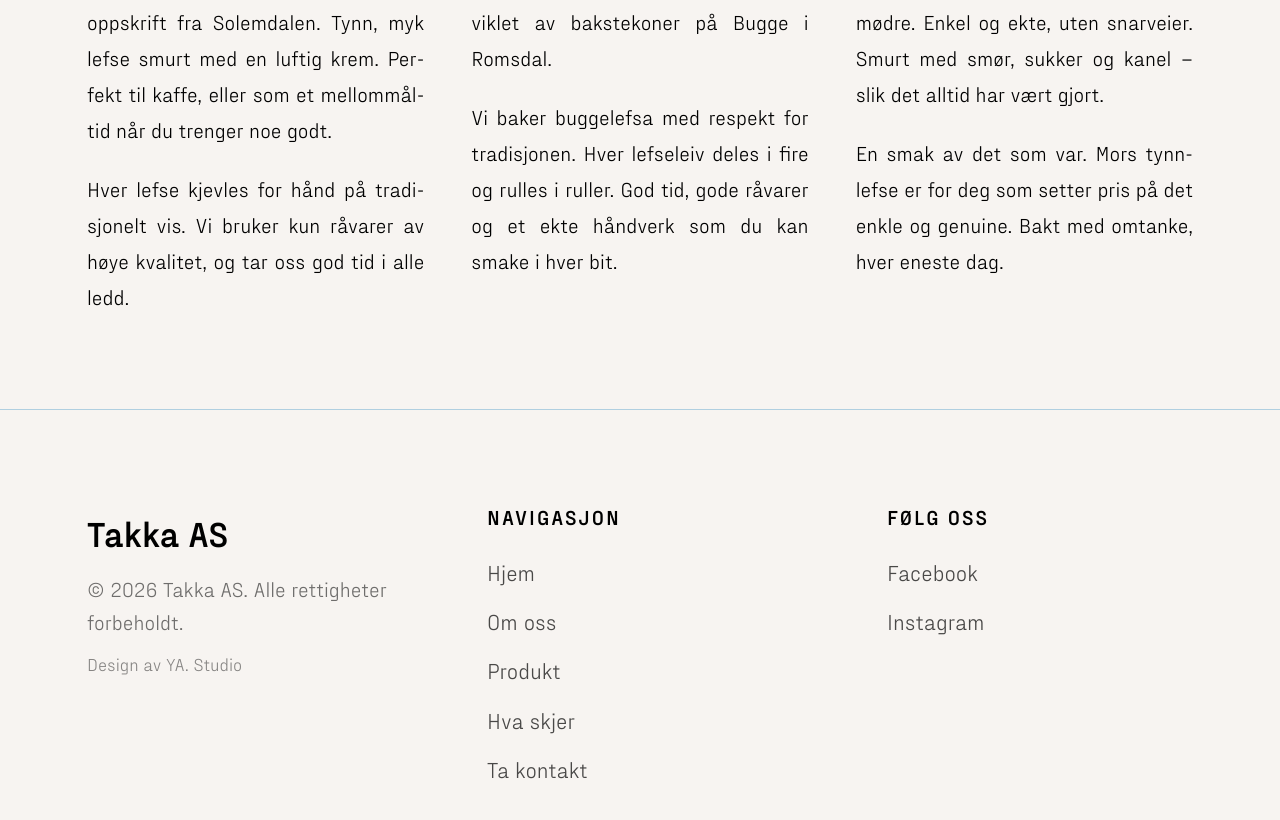
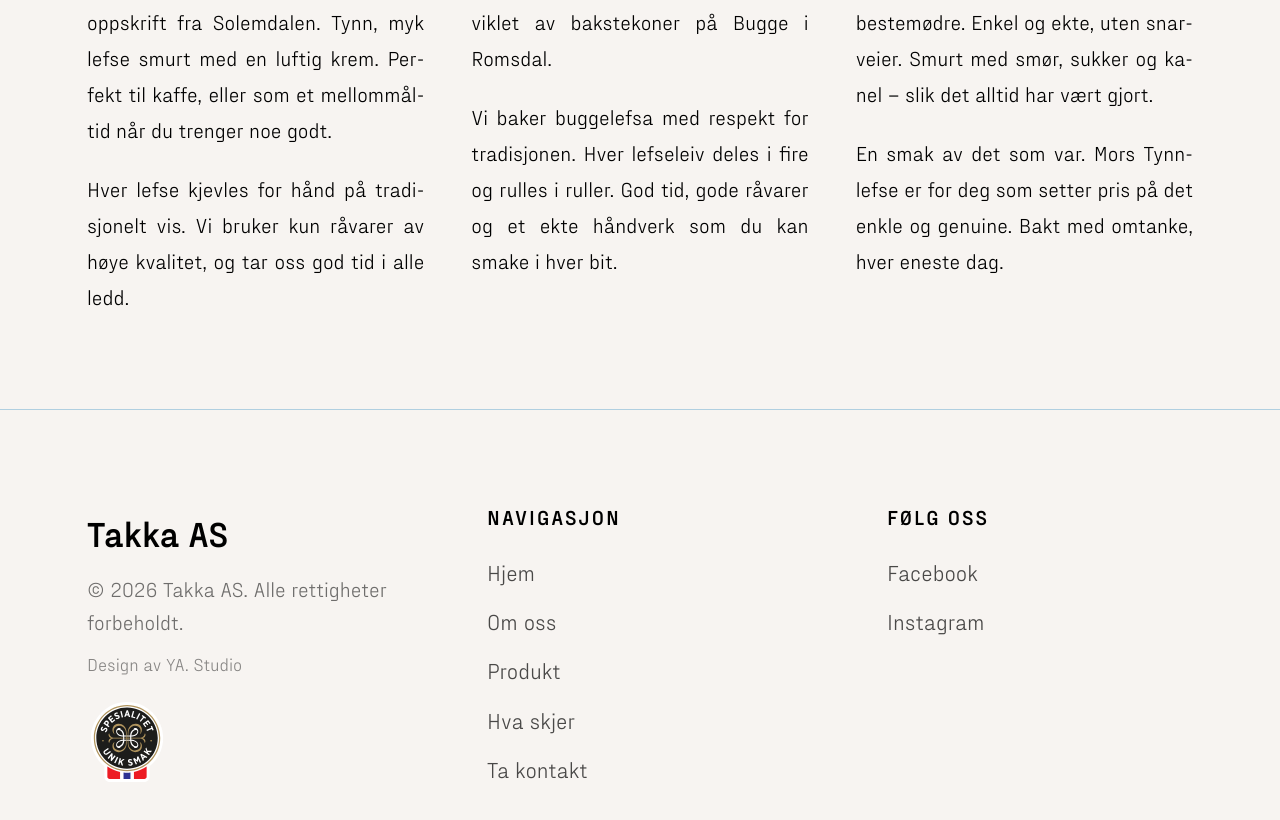
Before and after one commit to funcode2021/takka, a React (Vite) app: page /produkt in a window 1280 px wide. Shown: the part 684-1504 px from the top of the page. Built offline with nearby package versions, Linux system fonts and the light colour scheme; a web font is replaced by a local one.

Commit message:
added Spesialitet badge + fix some text

```diff
--- a/src/components/Footer/Footer.module.css
+++ b/src/components/Footer/Footer.module.css
@@ -85,3 +85,29 @@
   opacity: 0.45;
   margin-top: var(--spacing-sm);
 }
+
+.creditLink {
+  color: inherit;
+  text-decoration: none;
+}
+
+.creditLink:hover {
+  text-decoration: underline;
+}
+
+.spesialitetLink {
+  display: inline-block;
+  align-self: flex-start;
+  margin-top: var(--spacing-md);
+  transition: opacity 0.2s;
+}
+
+.spesialitetLink:hover {
+  opacity: 0.8;
+}
+
+.spesialitetLogo {
+  display: block;
+  width: auto;
+  height: 80px;
+}
--- a/src/components/Footer/Footer.tsx
+++ b/src/components/Footer/Footer.tsx
@@ -1,5 +1,5 @@
 import { NavLink, useLocation, useNavigate } from "react-router-dom";
-import { useTranslation } from "react-i18next";
+import { Trans, useTranslation } from "react-i18next";
 import { useCallback } from "react";
 import styles from "./Footer.module.css";
 
@@ -53,7 +53,33 @@ export default function Footer() {
         <div className={styles.brand}>
           <p className={styles.brandName}>Takka AS</p>
           <p className={styles.copyright}>{t("footer.copyright", { year })}</p>
-          <p className={styles.credit}>{t("footer.credit")}</p>
+          <p className={styles.credit}>
+            <Trans
+              i18nKey="footer.credit"
+              components={{
+                studio: (
+                  <a
+                    href="https://www.yastudio.no/"
+                    target="_blank"
+                    rel="noopener noreferrer"
+                    className={styles.creditLink}
+                  />
+                ),
+              }}
+            />
+          </p>
+          <a
+            href="https://www.spesialitet.no/"
+            target="_blank"
+            rel="noopener noreferrer"
+            className={styles.spesialitetLink}
+          >
+            <img
+              src="/spesialitet.svg"
+              alt="Spesialitet"
+              className={styles.spesialitetLogo}
+            />
+          </a>
         </div>
 
         <nav aria-label={t("footer.nav")} className={styles.nav}>
--- a/src/i18n/locales/en.json
+++ b/src/i18n/locales/en.json
@@ -21,7 +21,7 @@
     "copyright": "© {{year}} Takka AS. All rights reserved.",
     "nav": "Navigation",
     "follow": "Follow us",
-    "credit": "Design by YA. Studio"
+    "credit": "Design by <studio>YA. Studio</studio>"
   },
   "newsletter": {
     "heading": "Stay updated",
@@ -68,9 +68,9 @@
         "desc2": "We bake buggelefse with respect for tradition. Good time, fine ingredients and a genuine craft you can taste in every bite."
       },
       "morsLefse": {
-        "name": "Mors lefse\u00ae",
-        "desc1": "Mors lefse is the soft, comforting lefse that reminds you of childhood and grandmothers. Simple and authentic, with no shortcuts. Baked with potatoes, flour and butter – the way it has always been done.",
-        "desc2": "A taste of what was. Mors lefse is for those who appreciate the simple and genuine. Baked with care, every single day."
+        "name": "Mors Tynnlefse\u00ae",
+        "desc1": "Mors Tynnlefse is the soft, comforting lefse that reminds you of childhood and grandmothers. Simple and authentic, with no shortcuts. Baked with potatoes, flour and butter – the way it has always been done.",
+        "desc2": "A taste of what was. Mors Tynnlefse is for those who appreciate the simple and genuine. Baked with care, every single day."
       }
     }
   },
--- a/src/i18n/locales/no-nb.json
+++ b/src/i18n/locales/no-nb.json
@@ -21,7 +21,7 @@
     "copyright": "© {{year}} Takka AS. Alle rettigheter forbeholdt.",
     "nav": "Navigasjon",
     "follow": "Følg oss",
-    "credit": "Design av YA. Studio"
+    "credit": "Design av <studio>YA. Studio</studio>"
   },
   "newsletter": {
     "heading": "Hold deg oppdatert",
@@ -69,9 +69,9 @@
       },
 
       "morsLefse": {
-        "name": "Mors lefse\u00ae",
-        "desc1": "Mors lefse er den mjuke, gode lefsa som minner om barndom og bestemødre. Enkel og ekte, uten snarveier. Smurt med smør, sukker og kanel – slik det alltid har vært gjort.",
-        "desc2": "En smak av det som var. Mors tynnlefse er for deg som setter pris på det enkle og genuine. Bakt med omtanke, hver eneste dag."
+        "name": "Mors Tynnlefse\u00ae",
+        "desc1": "Mors Tynnlefse er den mjuke, gode lefsa som minner om barndom og bestemødre. Enkel og ekte, uten snarveier. Smurt med smør, sukker og kanel – slik det alltid har vært gjort.",
+        "desc2": "En smak av det som var. Mors Tynnlefse er for deg som setter pris på det enkle og genuine. Bakt med omtanke, hver eneste dag."
       }
     }
   },
--- a/src/i18n/locales/no-nn.json
+++ b/src/i18n/locales/no-nn.json
@@ -21,7 +21,7 @@
     "copyright": "© {{year}} Takka AS. Alle rettar atterhaldne.",
     "nav": "Navigasjon",
     "follow": "Følg oss",
-    "credit": "Design av YA. Studio"
+    "credit": "Design av <studio>YA. Studio</studio>"
   },
   "newsletter": {
     "heading": "Hald deg oppdatert",
@@ -68,9 +68,9 @@
         "desc2": "Vi bakar buggelefsa med respekt for tradisjonen. God tid, gode råvarer og eit ekte handverk som du kan smake i kvar bit."
       },
       "morsLefse": {
-        "name": "Mors lefse\u00ae",
-        "desc1": "Mors lefse er den mjuke, gode lefsa som minner om barndom og bestemødre. Enkel og ekte, utan snarvegar. Baka på poteter, mjel og smør – slik det alltid har vore gjort.",
-        "desc2": "Ein smak av det som var. Mors lefse er for deg som set pris på det enkle og genuine. Baka med omtanke, kvar einaste dag."
+        "name": "Mors Tynnlefse\u00ae",
+        "desc1": "Mors Tynnlefse er den mjuke, gode lefsa som minner om barndom og bestemødre. Enkel og ekte, utan snarvegar. Baka på poteter, mjel og smør – slik det alltid har vore gjort.",
+        "desc2": "Ein smak av det som var. Mors Tynnlefse er for deg som set pris på det enkle og genuine. Baka med omtanke, kvar einaste dag."
       }
     }
   },
--- a/src/pages/ProductPage/ProductPage.tsx
+++ b/src/pages/ProductPage/ProductPage.tsx
@@ -11,7 +11,7 @@ const productSchema = {
   itemListElement: [
     { "@type": "ListItem", position: 1, name: "Solemdalslefse" },
     { "@type": "ListItem", position: 2, name: "Buggelefse" },
-    { "@type": "ListItem", position: 3, name: "Mors lefse" },
+    { "@type": "ListItem", position: 3, name: "Mors Tynnlefse" },
   ],
 };
 
```
Also changed, not shown: public/spesialitet.svg (added).
